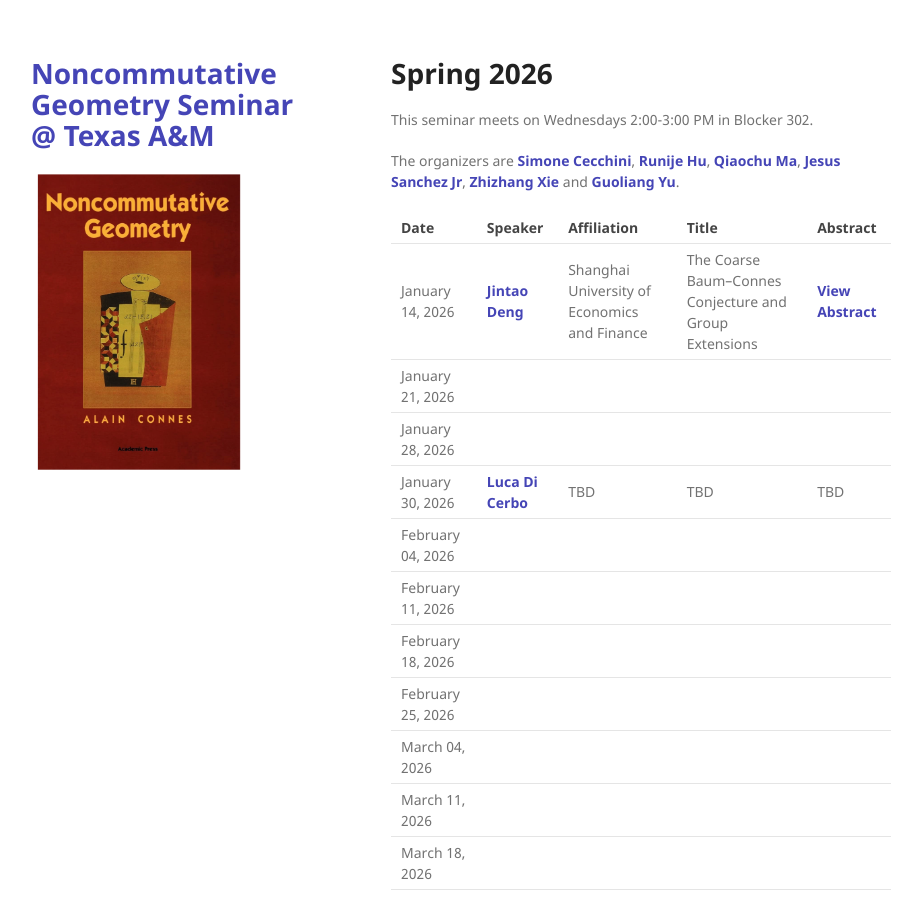
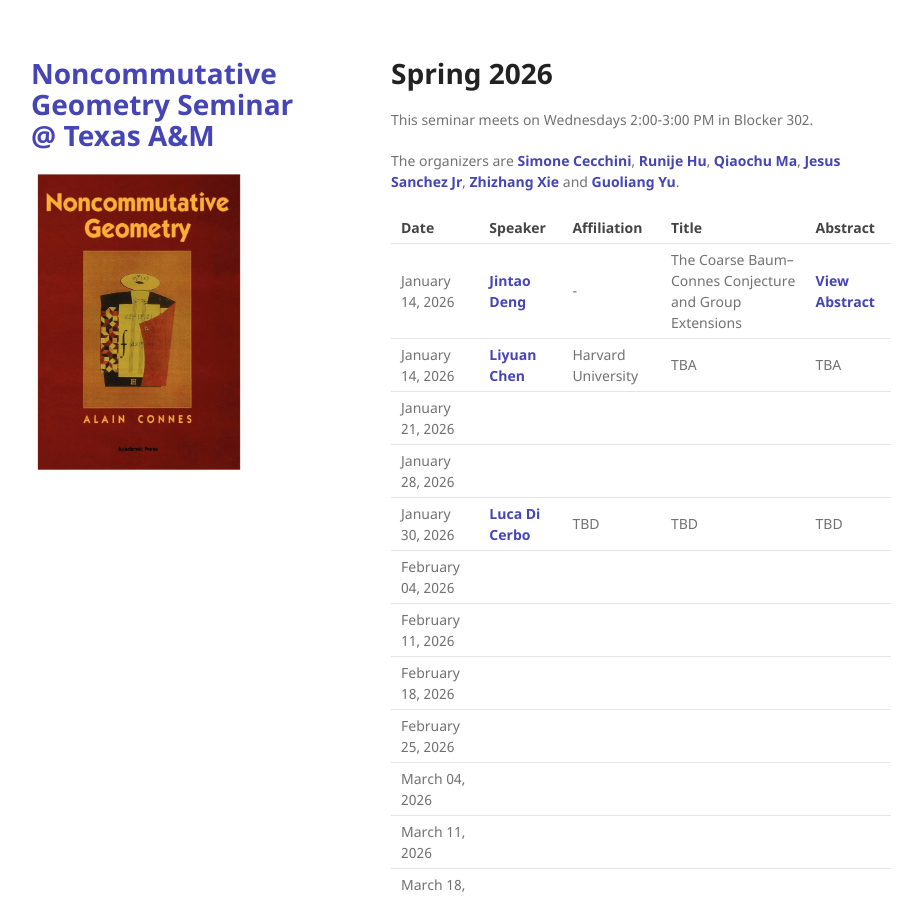
Before and after one commit to tamu-seminar/noncommutative-geometry, a Jekyll site: the page built from index.md, in a window 1280 px wide and 900 px high. Shown: the whole window, without its empty margins (179-1101 px from the left). Built offline with Jekyll 4.4.1, drawn with Linux system fonts in a browser that asks for light colours.

Commit message:
Add Liyuan's talk

```diff
--- a/index.md
+++ b/index.md
@@ -23,7 +23,8 @@ The organizers are  [Simone Cecchini](https://simonececchini.org/), [Runije Hu](
 
 | Date         | Speaker | Affiliation| Title | Abstract |
 |--------------|---------|------------|-------|-------|
-| January 14, 2026   |  [Jintao Deng](https://sites.google.com/view/jintaodengspersonalpage/home)  | Shanghai University of Economics and Finance | The Coarse Baum–Connes Conjecture and Group Extensions | <span class="abstract-link" onclick="showAbstract('Jintao-Deng')">View Abstract</span>  |
+| January 14, 2026   |  [Jintao Deng](https://sites.google.com/view/jintaodengspersonalpage/home)  | - | The Coarse Baum–Connes Conjecture and Group Extensions | <span class="abstract-link" onclick="showAbstract('Jintao-Deng')">View Abstract</span>  |
+| January 14, 2026   |  [Liyuan Chen](https://scholar.google.com/citations?user=s1p6dPsAAAAJ&hl=en) | Harvard University | TBA | TBA  |
 | January 21, 2026   |  |  |   |  |
 | January 28, 2026 |  |  |   |    |
 | January 30, 2026 | [Luca Di Cerbo](https://people.clas.ufl.edu/ldicerbo/) |  TBD | TBD  |  TBD  |
```
